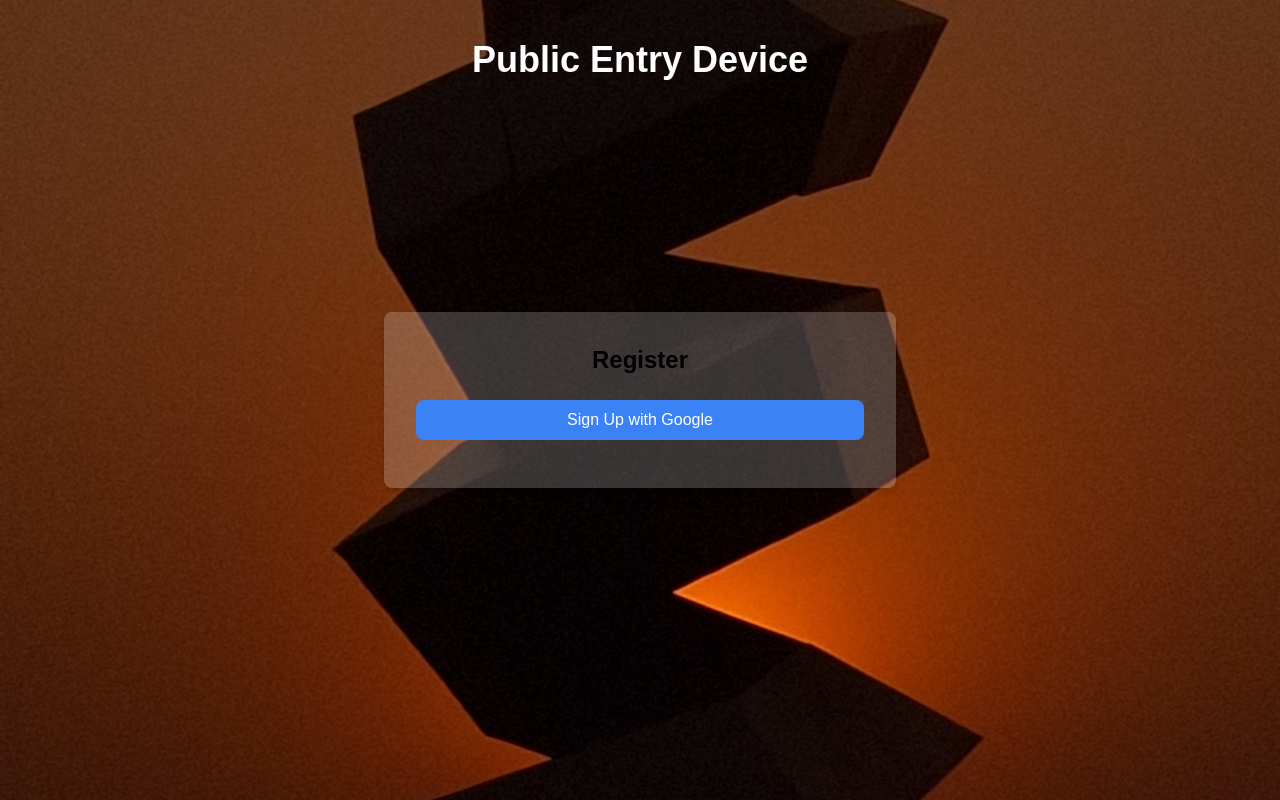
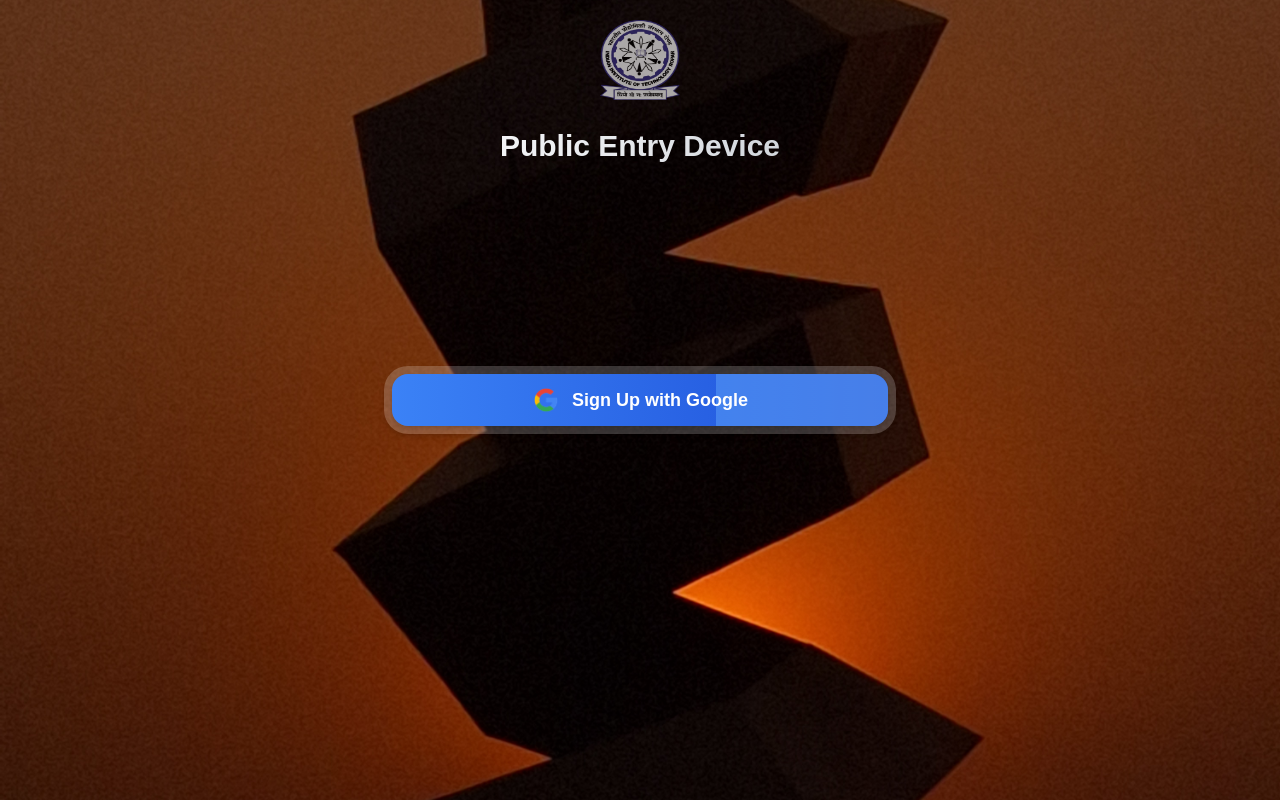
Before and after one commit to Nishant-Sahni/PED, a Next.js app: page / in a window 1280 px wide. Built offline with nearby package versions, Linux system fonts and the light colour scheme.

Commit message:
final shreshth

```diff
--- a/src/app/auth/page.tsx
+++ b/src/app/auth/page.tsx
@@ -1,6 +1,6 @@
 "use client";
 import { useState } from "react";
-import { auth } from "../firebaseConfig";
+import { auth } from "../../lib/firebaseClient";
 import { signInWithEmailAndPassword } from "firebase/auth";
 import "../styles/globals.css";
 import Link from "next/link";
--- a/src/app/page.tsx
+++ b/src/app/page.tsx
@@ -10,9 +10,6 @@ const iitRoparImages = [
   { id: 1, src: "iit-ropar-1.jpg", alt: "IIT Ropar 1" },
   { id: 2, src: "iit-ropar-2.jpg", alt: "IIT Ropar 2" },
   { id: 3, src: "iit-ropar-3.jpg", alt: "IIT Ropar 3" },
-  { id: 4, src: "iit-ropar-4.avif", alt: "IIT Ropar 4" },
-  { id: 5, src: "iit-ropar-5.jpeg", alt: "IIT Ropar 5" },
-  { id: 6, src: "iit-ropar-6.jpg", alt: "IIT Ropar 6" },
 
 ];
 
@@ -36,7 +33,7 @@ const Register = () => {
     onSwipedRight: () => handleSwipe("right"),
   });
 
-  const handleSwipe = (direction:any) => {
+  const handleSwipe = (direction: any) => {
     if (direction === "left") {
       setCurrentIndex((prevIndex) => (prevIndex + 1) % iitRoparImages.length);
     } else if (direction === "right") {
@@ -64,7 +61,7 @@ const Register = () => {
       }
 
       router.push("/scanQR");
-    } catch (err:any) {
+    } catch (err: any) {
       console.error("Sign-in error:", err);
       setError(err.message || "An unexpected error occurred. Please try again.");
     }
@@ -78,7 +75,7 @@ const Register = () => {
         className="absolute inset-0 flex items-center justify-center overflow-hidden"
       >
         <div
-          className="flex transition-transform duration-1000 ease-in-out"
+          className="flex transition-transform duration-500 ease-in-out"
           style={{
             transform: `translateX(-${currentIndex * 100}%)`, // Slide effect
             width: `${iitRoparImages.length * 100}%`, // Ensure all images fit in the slider
@@ -101,26 +98,53 @@ const Register = () => {
       </div>
 
       {/* Page Title */}
-      <h1 className="absolute top-10 text-4xl font-bold text-white z-10">
+      <img src="logo.png" className="absolute w-20 h-20 top-5 opacity-65" alt="" />
+      <h1
+  className="absolute top-32 text-3xl font-extrabold text-transparent bg-clip-text bg-gradient-to-r from-gray-100 via-gray-200 to-gray-300 animate-wavy z-10"
+>
   Public Entry Device
 </h1>
 
+
+<style jsx>{`
+  @keyframes waveFlow {
+    0% {
+      transform: translateX(-100%);
+    }
+    100% {
+      transform: translateX(100%);
+    }
+  }
+  .animate-flowing-wave {
+    background-size: 200% 200%;
+    animation: waveFlow 3s linear infinite;
+    transform: translateX(-100%);
+  }
+  .animate-flowing-wave {
+    animation: waveFlow 3s linear infinite;
+  }
+`}</style>
+
+
       {/* Foreground Transparent Registration Card */}
-      <div className="bg-white bg-opacity-20 p-8 rounded-lg shadow-md w-full max-w-sm sm:max-w-md lg:max-w-lg z-10">
-        <h1 className="text-2xl font-bold text-center text-black mb-6">
-          Register
-        </h1>
+      <div className="bg-white bg-opacity-20 p-2 rounded-3xl shadow-md w-[90%] max-w-sm sm:max-w-md lg:max-w-lg z-10 ">
+
         {error && (
           <p className="text-red-600 text-center font-semibold mt-4">{error}</p>
         )}
 
 <button
   onClick={handleGoogleSignIn}
-          className="w-full py-2 bg-blue-500 text-white rounded-lg hover:bg-blue-600 transition-colors mb-4 flex items-center justify-center gap-2"
+  className="relative w-full py-3 text-white font-semibold text-lg rounded-2xl overflow-hidden shadow-md hover:shadow-lg transition-all duration-300 ease-in-out  flex items-center justify-center gap-3 bg-gradient-to-r from-blue-500 to-blue-700 "
 >
+  <div className="absolute inset-0 bg-gradient-to-r from-blue-400 via-blue-300 to-blue-500 opacity-50 animate-flowing-wave pointer-events-none"></div>
+  <img src="google.png" alt="Google Logo" className="h-7 w-7 z-10" />
 
-          Sign Up with Google
+  <span className="z-10">Sign Up with Google</span>
 </button>
+
+
+
       </div>
     </div>
   );
```
Also changed, not shown: public/google.png (added), public/logo.png (added), vercel.json. Lines whose indentation alone changed are shown as unchanged.
